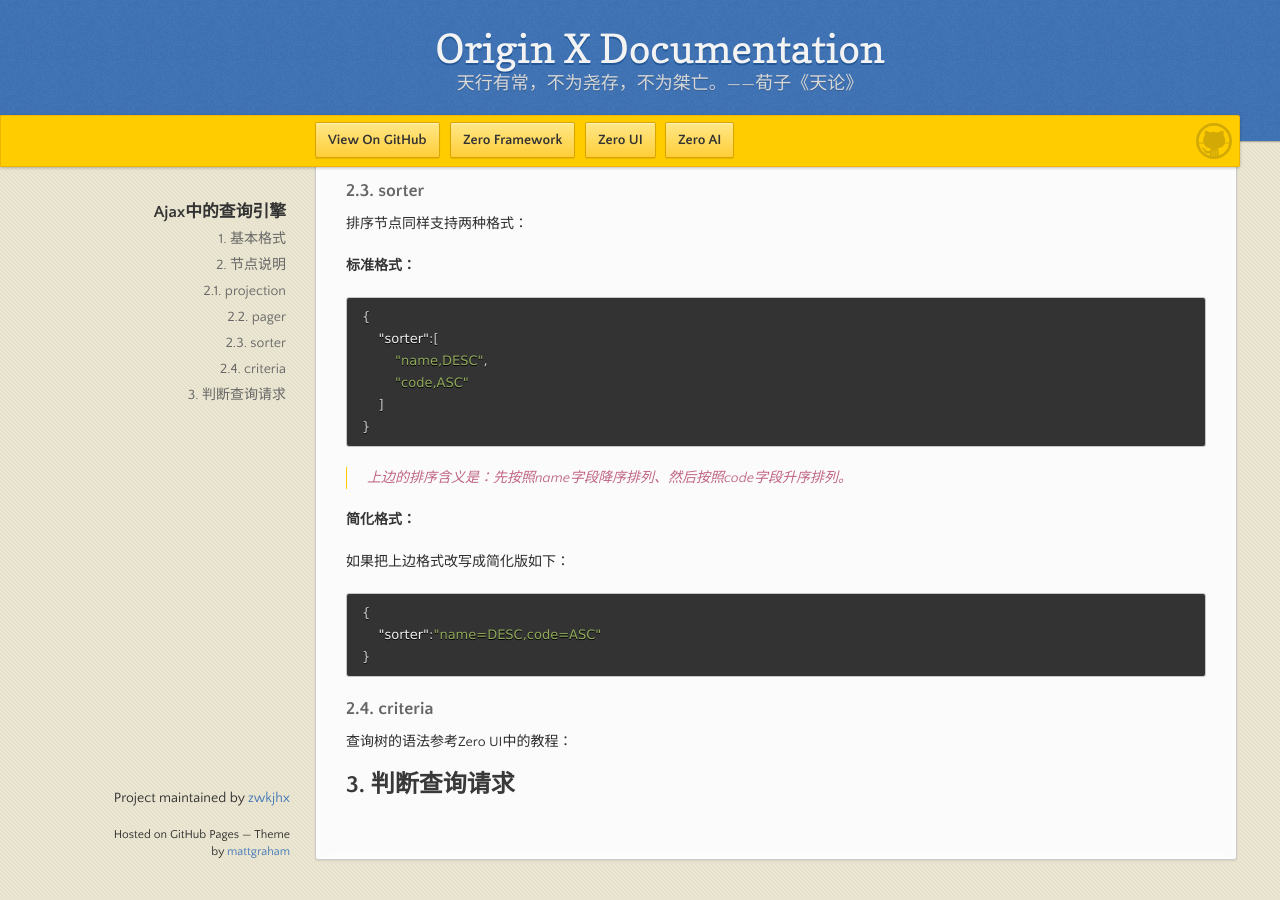
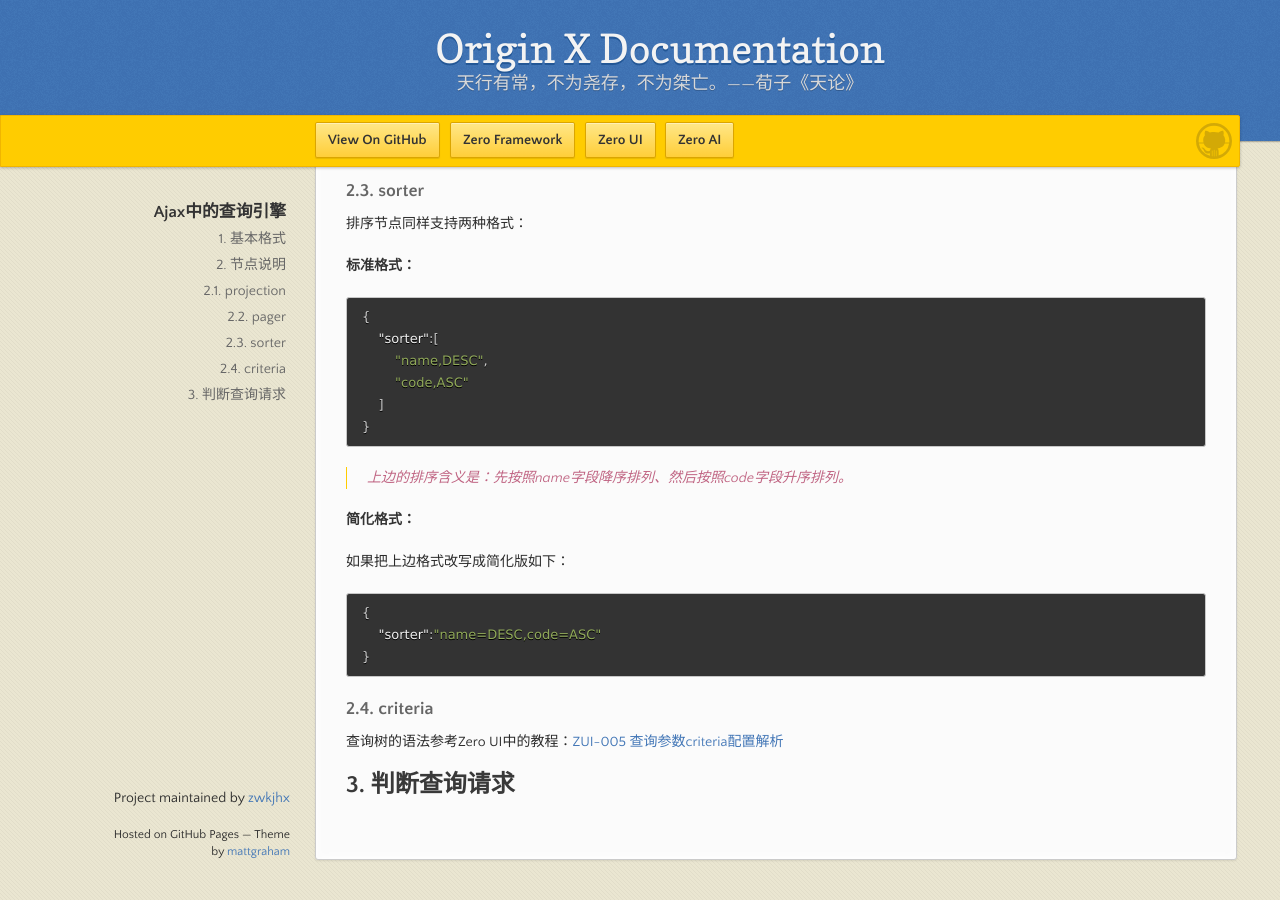
Before and after one commit to zwkjhx/ox-doc, a Jekyll site: the page built from specification/3-origin-xgui-fan/spo-007-ajaxzhong-de-cha-xun-yin-qing.md, in a window 1280 px wide and 900 px high, scrolled down 1665 px. Built offline with Jekyll 4.4.1, drawn with Linux system fonts in a browser that asks for light colours; our own code applies the rules of GitHub Pages for plain Markdown files.

Commit message:
Updates specification/3-origin-xgui-fan/spo-007-ajaxzhong-de-cha-xun-yin-qing.md
Auto commit by GitBook Editor

```diff
--- a/specification/3-origin-xgui-fan/spo-007-ajaxzhong-de-cha-xun-yin-qing.md
+++ b/specification/3-origin-xgui-fan/spo-007-ajaxzhong-de-cha-xun-yin-qing.md
@@ -106,6 +106,6 @@
 
 ### 2.4. criteria
 
-查询树的语法参考Zero UI中的教程：
+查询树的语法参考Zero UI中的教程：[ZUI-005 查询参数criteria配置解析](/zero-ui/1-zero-uiji-ben-jiao-cheng/zui-005-cha-xun-can-shu-criteria-pei-zhi-jie-xi.md)
 
 ## 3. 判断查询请求
```
